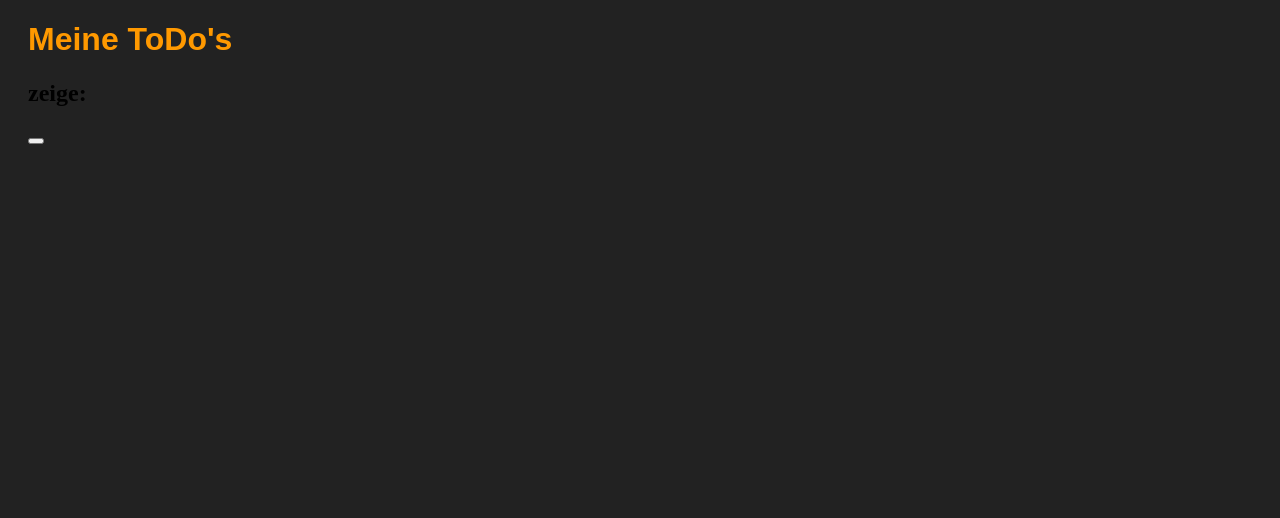
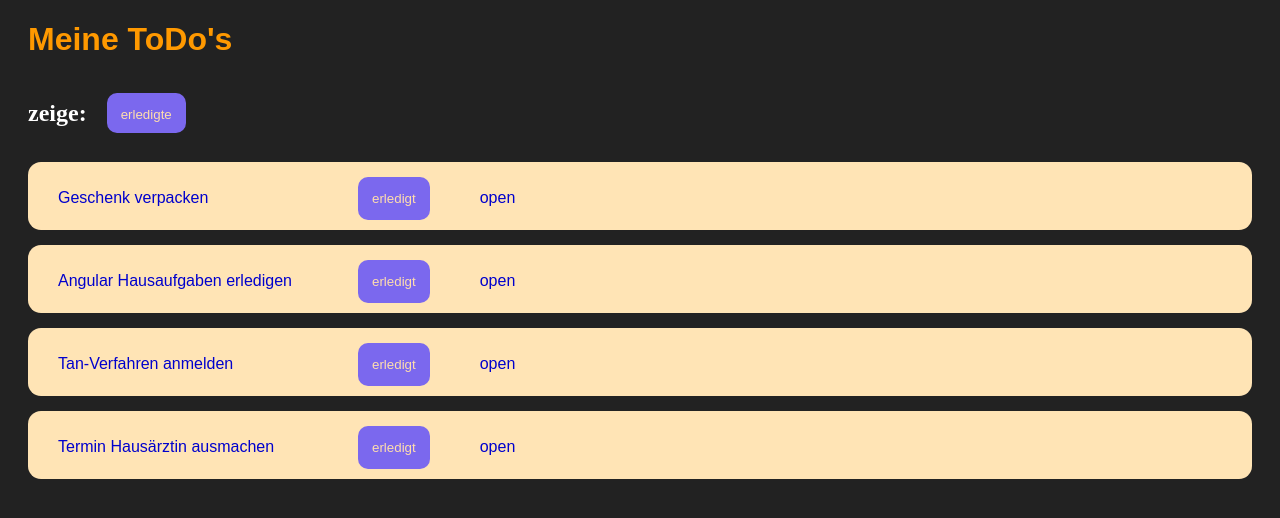
Before and after one commit to rekoch/AngularToDo, an Angular app in the folder toDoApp/: page / in a window 1280 px wide. Shown: the top 518 px of the page. Built offline with nearby package versions, Linux system fonts and the light colour scheme.

Commit message:
add new exercise

```diff
--- a/toDoApp/src/app/todos/todo/todo.component.html
+++ b/toDoApp/src/app/todos/todo/todo.component.html
@@ -1,5 +1,5 @@
 <div class="toDo">
   <div class="width-1">{{ todo.name }}</div>
-  <button (click)="handleTodoClick()">erledigt</button>
+  <button (click)="handleTodoClick()">{{ buttonActionText }}</button>
   <div class="padding-left-1">{{ todo.status }}</div>
 </div>
--- a/toDoApp/src/app/todos/todo/todo.component.scss
+++ b/toDoApp/src/app/todos/todo/todo.component.scss
@@ -1,15 +1,6 @@
 .toDo {
   display: flex;
   align-items: center;
-}
-
-button {
-  background-color: mediumslateblue;
-  border-radius: 10px;
-  border: 4px;
-  padding: 14px;
-  color: navajowhite;
-  cursor: pointer;
 }
 
 .width-1 {
--- a/toDoApp/src/app/todos/todo/todo.component.ts
+++ b/toDoApp/src/app/todos/todo/todo.component.ts
@@ -1,4 +1,4 @@
-import { Component, OnInit, Input } from '@angular/core';
+import { Component, OnInit, Input, Output, EventEmitter } from '@angular/core';
 import { ToDo } from 'src/app/models/todo';
 
 @Component({
@@ -8,16 +8,21 @@ import { ToDo } from 'src/app/models/todo';
 })
 export class TodoComponent implements OnInit {
   @Input() todo!: ToDo;
-  // Der Button Klick soll als Output an die Todos Component übergeben werden. Daher, die ToDos Component übernimmt die Aufgabe, was nach einem Klick
-  // auf den Button geschieht.
-  // Definiere ein @Output() -> https://angular.io/guide/inputs-outputs#sending-data-to-a-parent-component
-  // handleTodoClick nutzt den @Output, um der Parent-Component (ToDos) die Aktion mitzuteilen
+  @Output() toDoClicked = new EventEmitter<null>();
+  buttonActionText: 'erledigt' | 'löschen' = 'erledigt';
 
   constructor() {}
 
-  ngOnInit() {}
+  ngOnInit() {
+    if (this.todo?.status === 'open') {
+      this.buttonActionText = 'erledigt';
+    } else {
+      this.buttonActionText = 'löschen';
+    }
+  }
 
   handleTodoClick() {
     console.log('button wurde geklickt');
+    this.toDoClicked.emit();
   }
 }
--- a/toDoApp/src/app/todos/todos.component.scss
+++ b/toDoApp/src/app/todos/todos.component.scss
@@ -18,3 +18,13 @@ h1 {
   margin-top: 15px;
   border-radius: 13px;
 }
+
+.switchState {
+  display: flex;
+  color: white;
+  align-items: center;
+  button {
+    margin-left: 20px;
+    max-height: 40px;
+  }
+}
--- a/toDoApp/src/app/todos/todos.component.ts
+++ b/toDoApp/src/app/todos/todos.component.ts
@@ -7,23 +7,47 @@ import { ToDo } from '../models/todo';
   styleUrls: ['./todos.component.scss'],
 })
 export class TodosComponent implements OnInit {
-  toDo: ToDo[] = [
+  todos: ToDo[] = [];
+
+  public buttonFilterText: 'offene' | 'erledigte' = 'erledigte';
+  private visibleTodos: 'done' | 'open' = 'open';
+
+  constructor() {}
+
+  ngOnInit() {
+    this.filterTodos();
+  }
+
+  switchState() {
+    if (this.visibleTodos === 'open') {
+      this.buttonFilterText = 'offene';
+      this.visibleTodos = 'done';
+    } else {
+      this.buttonFilterText = 'erledigte';
+      this.visibleTodos = 'open';
+    }
+    this.filterTodos();
+  }
+
+  handleTodoClicked(todo: ToDo) {
+    // mehr logik :)
+    // wenn der Status des Todo bereits auf 'done' ist, dann wollen wir genau dieses aus der originalToDos löschen
+    // löschen mit splice https://developer.mozilla.org/de/docs/Web/JavaScript/Reference/Global_Objects/Array/splice
+    // zum finden des index nutze indexOf https://developer.mozilla.org/de/docs/Web/JavaScript/Reference/Global_Objects/Array/indexOf
+    todo.status = 'done';
+    this.filterTodos();
+  }
+
+  filterTodos() {
+    this.todos = this.originalToDos.filter(
+      (todo) => todo.status === this.visibleTodos
+    );
+  }
+
+  originalToDos: ToDo[] = [
     { name: 'Geschenk verpacken', status: 'open' },
     { name: 'Angular Hausaufgaben erledigen', status: 'open' },
     { name: 'Tan-Verfahren anmelden', status: 'open' },
     { name: 'Termin Hausärztin ausmachen', status: 'open' },
   ];
-
-  constructor() {}
-
-  ngOnInit() {}
-
-  // Neue Methode schreiben, die verwendet wird, wenn der Button der ToDo (Child-Component) geklickt wurde.
-  // Nach Beispiel im todos.component.html (siehe Kommentar), wäre dies bspw. handleTodoClicked()
-  // Die Methode soll nach einem Click den Status eines ToDos von "open" auf "erledigt" ändern.
-
-  // Die Methode übernimmt das "Todo" aus dem todos.component.html, um den Status auf "erledigt" zu ändern.
-  // handleTodoClicked(todo: Todo)
-  // danach kann die Methode auf das todo zugreifen und den Wert anpassen.
-  // todo.status = 'erledigt'
 }
--- a/toDoApp/src/styles.scss
+++ b/toDoApp/src/styles.scss
@@ -2,3 +2,12 @@
 body {
   background-color: #222;
 }
+
+button {
+  background-color: mediumslateblue;
+  border-radius: 10px;
+  border: 4px;
+  padding: 14px;
+  color: navajowhite;
+  cursor: pointer;
+}
```
